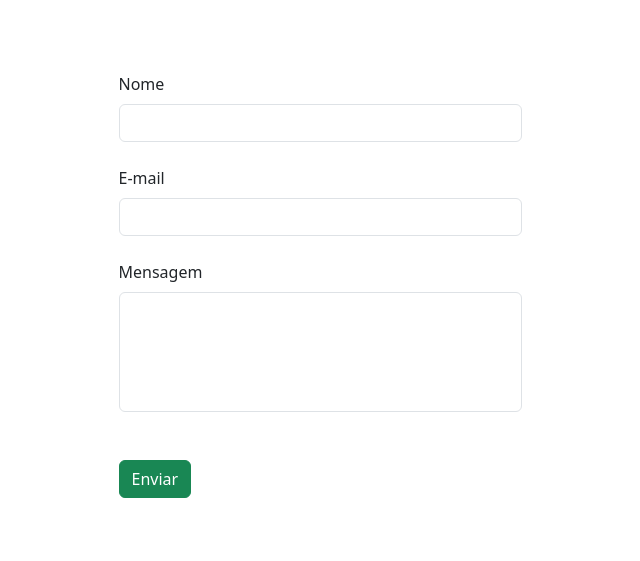
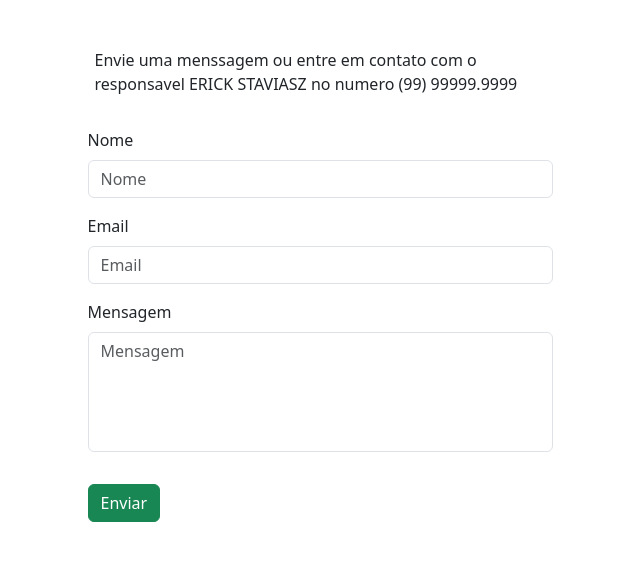
Before and after one commit to staviasz/pet-shop, a Django app: page /contato/ in a window 1280 px wide. Shown: the top 561 px of the page, without its empty margins (320-960 px from the left). Run offline with Django 4.2, Linux system fonts and the light colour scheme; some libraries are stand-ins or nearby versions.

Commit message:
adicionando formulario de marcação

```diff
--- /dev/null
+++ b/base/forms.py
@@ -0,0 +1,12 @@
+from django import forms
+
+class ContatoForm(forms.Form):
+    nome = forms.CharField()
+    email = forms.EmailField()
+    mensagem = forms.CharField(widget=forms.Textarea)
+
+class MarcacaoForm(forms.Form):
+    nome_pet = forms.CharField()
+    telefone = forms.CharField()
+    dia_reserva = forms.DateField()
+    observaçoes = forms.CharField(widget=forms.Textarea)
--- a/base/static/starter-template.css
+++ b/base/static/starter-template.css
@@ -6,7 +6,7 @@
     user-select: none;
 }
 
-#mensagem {
+textarea {
     resize: none;
     height: 120px;
 }
--- a/base/templates/contato.html
+++ b/base/templates/contato.html
@@ -1,38 +1,29 @@
-<!DOCTYPE html>
-<html lang="pt-br">
-<head>
-    <meta charset="UTF-8">
-    <meta http-equiv="X-UA-Compatible" content="IE=edge">
-    <meta name="viewport" content="width=device-width, initial-scale=1.0">
-    <title>Pet Online - Contato</title>
-    <link rel="stylesheet" href="https://cdn.jsdelivr.net/npm/bootstrap@5.3.0-alpha1/dist/css/bootstrap.min.css">
-    <link rel="stylesheet" href="../static/starter-template.css">
-</head>
-<body>
+{% extends "index.html" %}
+{% load bootstrap5 %}
+{% block principal %}
 <div class="container ">
     <div class="row aling-items-start mt-5">
+        <div class="col-md-5 mx-auto">
+            <p>
+                Envie uma menssagem ou entre em contato com o responsavel {{responsavel|upper}} no numero {{telefone}}
+            </p>
+        </div>
+    </div>
+    <div class="row aling-items-start mt-3">
+        <form action="" method="post" novalidate>
+            {% csrf_token %}
             <div class="col-md-5 mx-auto ">
-                <form class="m-auto">
-                    <div class=" m-4">
-                        <label for="nome" class="form-label">Nome</label>
-                        <input type="text" class="form-control" id="nome" required>
+                <div>
+                    {% if sucesso %}
+                    <p class="alert alert-success col-md-5 w-100">Mensagem enviada com sucesso!</p>
+                    {% endif %}
                 </div>
-                    <div class=" m-4">
-                        <label for="email" class="form-label">E-mail</label>
-                        <input type="email" class="form-control" id="email" required>
+                <div>
+                    {% bootstrap_form form %}
                 </div>
-                    <div class=" m-4">
-                        <label for="mensagem" class="form-label">Mensagem</label>
-                        <textarea class="form-control" id="mensagem" required></textarea>
+                <button class="btn btn-success mt-3" type="submit">Enviar</button>
             </div>
-                    <button class="btn btn-success m-4" type="submit">Enviar</button>
         </form>
     </div>
 </div>
-
-    </div>
-
-
-    <script src="https://cdn.jsdelivr.net/npm/bootstrap@5.3.0-alpha1/dist/js/bootstrap.bundle.min.js"></script>
-</body>
-</html>
+{% endblock %}
--- a/base/templates/index.html
+++ b/base/templates/index.html
@@ -11,22 +11,17 @@
     <link rel="stylesheet" href="../static/starter-template.css">
 </head>
 <body>
-    <div class="col-lg-8 mx-auto p-3 py-md-5">
-        <header class="d-flex aling-items-center pd-3 mb-5 border-bottom">
-            <a href="/" class="d-flex aling-items-center text-dark text-decoration-none">
-                <span class="fs-4">Pet online</span>
-            </a>
-        </header>
     <main>
+        {% block principal %}
         <h1>Reserve já o banho do seu pet</h1>
         <p>
             <a href="{% url 'contato' %}">Fale conosco</a>
         </p>
+        <p>
+            <a href="{% url 'marcacao' %}">Marcaçao de banho </a>
+        </p>
+        {% endblock %}
     </main>
-        <footer class="pt-5 my-5 text-muted border-top">
-            Curso Python Ultima
-        </footer>
-    </div>
 
     <script src="https://cdn.jsdelivr.net/npm/bootstrap@5.3.0-alpha1/dist/js/bootstrap.bundle.min.js"></script>
 
--- a/base/views.py
+++ b/base/views.py
@@ -1,10 +1,37 @@
 from django.shortcuts import render
-from django.http import HttpResponse
+from base.forms import ContatoForm, MarcacaoForm
 
-# Create your views here.
 def inicio(request):
     return render(request, 'index.html')
 
+def contato(request):
+    sucesso = False
+    if request.method == 'GET':
+        form = ContatoForm()
+    else:
+        form = ContatoForm(request.POST)
+        if form.is_valid():
+            sucesso = True
+    contexto = {
+        'telefone': '(99) 99999.9999',
+        'responsavel': 'Erick Staviasz',
+        'form': form,
+        'sucesso': sucesso
+    }
 
-def contato(request):
-    return render(request, 'contato.html')
+    return render(request, 'contato.html', contexto)
+
+def marcacao(request):
+    sucesso = False
+    if request.method == 'GET':
+        form =  MarcacaoForm()
+    else:
+        form =  MarcacaoForm(request.POST)
+        if form.is_valid():
+            sucesso = True
+    contexto = {
+        'form': form,
+        'sucesso': sucesso
+    }
+
+    return render(request, 'marcacao.html', contexto)
--- a/ultima/settings.py
+++ b/ultima/settings.py
@@ -37,6 +37,7 @@ INSTALLED_APPS = [
     'django.contrib.sessions',
     'django.contrib.messages',
     'django.contrib.staticfiles',
+    'bootstrap5',
     'base',
 ]
 
@@ -104,9 +105,9 @@ AUTH_PASSWORD_VALIDATORS = [
 # Internationalization
 # https://docs.djangoproject.com/en/4.1/topics/i18n/
 
-LANGUAGE_CODE = 'en-us'
+LANGUAGE_CODE = 'pt-br'
 
-TIME_ZONE = 'UTC'
+TIME_ZONE = 'America/Sao_Paulo'
 
 USE_I18N = True
 
--- a/ultima/urls.py
+++ b/ultima/urls.py
@@ -16,11 +16,12 @@ Including another URLconf
 from django.contrib import admin
 from django.urls import path
 
-from base.views import inicio, contato
+from base.views import inicio, contato, marcacao
 
 urlpatterns = [
     path('', inicio, name='inicio'),
     path('contato/', contato, name='contato'),
+    path('marcacao/', marcacao, name='marcacao'),
     path('admin/', admin.site.urls),
 
 ]
```
Also changed, not shown: base/templates/marcacao.html (added, +26 -0 lines). Lines whose indentation alone changed are shown as unchanged.
